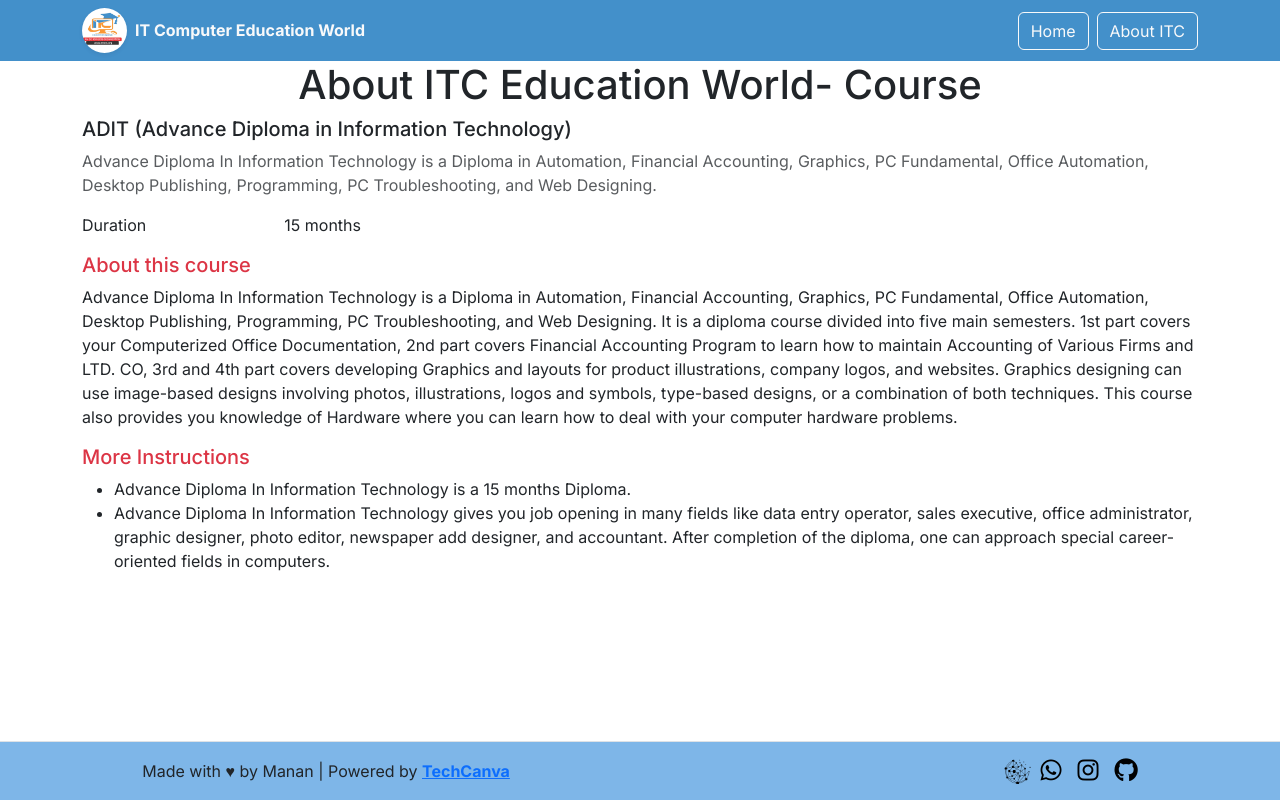
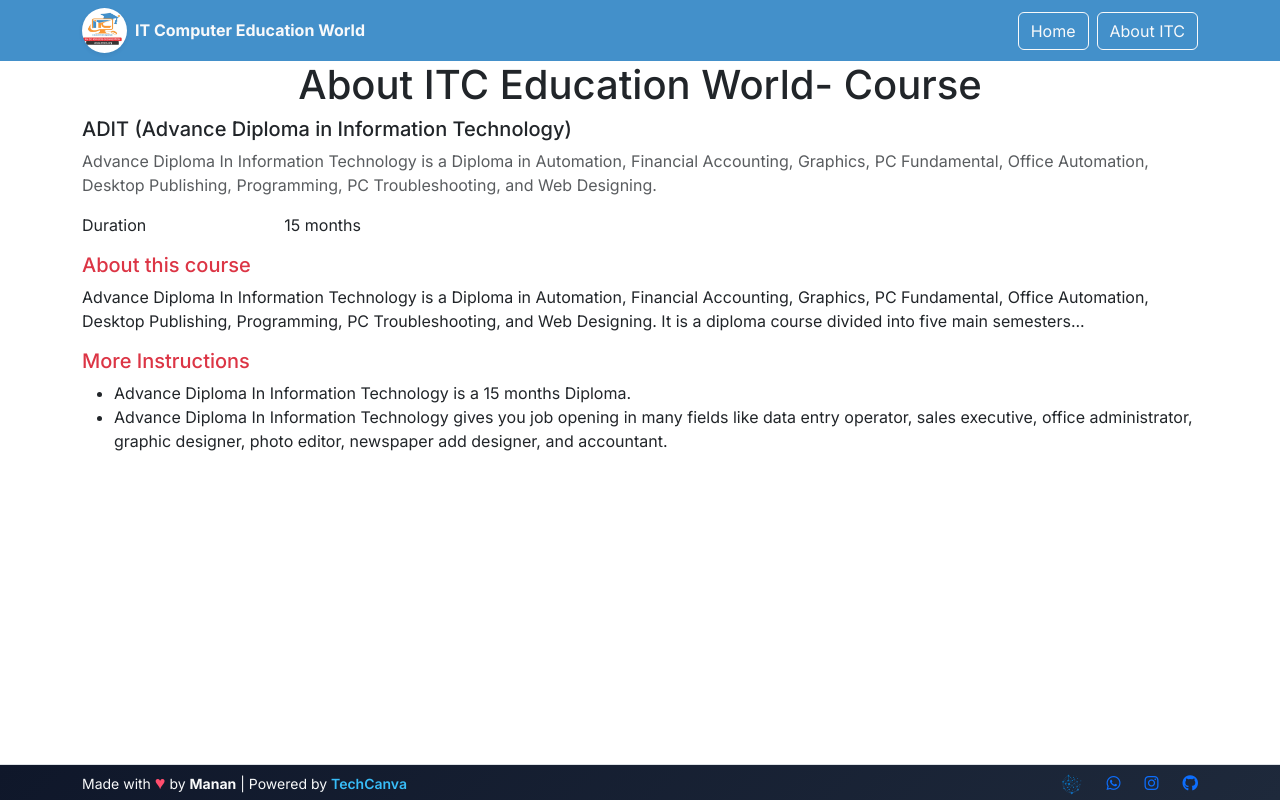
Before and after one commit to Manankumar6/ITCLG-Registration, a React (Create React App) app: page /about in a window 1280 px wide. Built offline with nearby package versions, Linux system fonts and the light colour scheme; no server answers.

Commit message:
renew server and do some minor changes

```diff
--- a/public/index.html
+++ b/public/index.html
@@ -32,7 +32,7 @@
       work correctly both with client-side routing and a non-root public URL.
       Learn how to configure a non-root public URL by running `npm run build`.
     -->
-  <title>ITCEW Learning Group</title>
+  <title>ITC Education World </title>
 </head>
 
 <body>
--- a/src/App.js
+++ b/src/App.js
@@ -7,15 +7,13 @@ import Home from './pages/home';
 import Footer from './components/Footer';
 import Signup from './pages/Signup';
 import Login from './pages/Login';
-
 import ProtectedRoute from './ProtectiveRoute/ProtectRoute';
-
 import PromoteAdmin from './components/PromoteAdmin';
 import About from './pages/About';
 import Dashboard from './pages/Dashboard';
 import StudentRecord from './pages/StudentRecord';
 import UserRecord from './pages/UserRecord';
-import Warning from './pages/Warning';
+import StudentData from './pages/StudentData';
 
 
 function App() {
@@ -35,9 +33,7 @@ function App() {
           </Route>
         </Route>
         <Route path="/initial-admin" element={<PromoteAdmin />} />
-
-
-        <Route path='/' element={<Warning />} />
+        <Route path='/' element={<StudentData />} />
         <Route path='/about' element={<About />} />
         <Route path='/signup' element={<Signup />} />
         <Route path='/login' element={<Login />} />
--- a/src/components/Footer.jsx
+++ b/src/components/Footer.jsx
@@ -1,25 +1,71 @@
-import React from 'react'
-import { Link, NavLink } from 'react-router-dom'
+import { Link } from "react-router-dom";
 
 const Footer = () => {
   return (
-    <div>
-       <footer className="d-flex flex-wrap justify-content-evenly align-items-center py-3 border-top position-fixed w-100 bottom-0" style={{background:"#7EB6E8"}}>
-        <div className="col-md-4 d-flex align-items-center">
+    <footer
+      className="w-100 border-top position-fixed bottom-0"
+      style={{
+        background: "linear-gradient(135deg,#0f172a,#1e293b)",
+        backdropFilter: "blur(10px)",
+        zIndex: 1000,
+      }}
+    >
+      <div className="container py-1">
+        <div className="d-flex flex-column flex-md-row justify-content-between align-items-center gap-3">
 
-          <p className="text-dark p-0 m-0 fs-6">Made with ♥ by Manan | Powered by <span><strong><NavLink to={'https://techcanva.in'} target='_blank'>TechCanva</NavLink></strong></span> </p>
+          {/* Left Side */}
+          <div className="text-light small text-center text-md-start">
+            Made with{" "}
+            <span style={{ color: "#ff4d6d", fontSize: "18px" }}>♥</span>{" "}
+            by <strong>Manan</strong> | Powered by{" "}
+            <Link
+              to="https://techcanva.in"
+              target="_blank"
+              style={{
+                color: "#38bdf8",
+                textDecoration: "none",
+                fontWeight: "600",
+              }}
+            >
+              TechCanva
+            </Link>
+          </div>
+
+          {/* Right Side Icons */}
+          <div className="d-flex align-items-center gap-4">
+            <Link to="https://techcanva.in" target="_blank">
+              <img
+                src="/image/techcanva.png"
+                alt="TechCanva"
+                style={{
+                  width: "22px",
+                  height: "22px",
+                  borderRadius: "6px",
+                  transition: "transform 0.3s",
+                }}
+                className="footer-icon"
+              />
+            </Link>
+
+            <Link to="https://wa.me/qr/CE2NQOCPJFHBM1" target="_blank">
+              <i className="fa-brands fa-whatsapp footer-social"></i>
+            </Link>
+
+            <Link
+              to="https://www.instagram.com/manankumar_06/"
+              target="_blank"
+            >
+              <i className="fa-brands fa-instagram footer-social"></i>
+            </Link>
+
+            <Link to="https://github.com/Manankumar6/" target="_blank">
+              <i className="fa-brands fa-github footer-social"></i>
+            </Link>
+          </div>
         </div>
+      </div>
+    </footer>
+  );
+};
 
-        <ul className="nav col-md-4 justify-content-end list-unstyled d-flex text-dark">
-
-          <li className="ms-3"><Link to='https://techcanva.in' target='_blank'><img src="/image/techcanva.png" alt="logotechcanva" className="icon-img" /></Link></li>
-          <li className="ms-2"><Link to='https://wa.me/qr/CE2NQOCPJFHBM1' target='_blank'><i className="fa-brands fa-whatsapp fa-xl" style={{ color: "#000" }}></i></Link></li>
-          <li className="ms-3"><Link to='https://www.instagram.com/manankumar_06/?r=nametag' target='_blank'><i className="fa-brands fa-instagram fa-xl" style={{ color: "#000" }}></i></Link></li>
-          <li className="ms-3"><Link to='https://github.com/Manankumar6/' target='_blank'><i className="fa-brands fa-github fa-xl" style={{ color: "#000" }}></i></Link></li>
-        </ul>
-      </footer>
-    </div>
-  )
-}
-
-export default Footer
+export default Footer;
--- a/src/components/Navbar.jsx
+++ b/src/components/Navbar.jsx
@@ -1,4 +1,4 @@
-import React from 'react';
+
 import { NavLink } from 'react-router-dom';
 import { useAuth } from '../Context/Auth';
 
--- a/src/index.js
+++ b/src/index.js
@@ -1,4 +1,4 @@
-import React from 'react';
+
 import ReactDOM from 'react-dom/client';
 import { BrowserRouter } from "react-router-dom";
 import './index.css';
--- a/src/pages/About.jsx
+++ b/src/pages/About.jsx
@@ -1,26 +1,45 @@
-import React from 'react'
-
 const About = () => {
   return (
-    <div className='container' >
+    <div className='container pb-5 mb-5'>
       <h1 className='text-center'>About ITC Education World- Course</h1>
+
       <h5>ADIT (Advance Diploma in Information Technology)</h5>
-        <p className='text-muted'>Advance Diploma In Information Technology is a Diploma in Automation, Financial Accounting, Graphics, PC Fundamental, Office Automation, Desktop Publishing, Programming, PC Troubleshooting, and Web Designing.</p>
+
+      <p className='text-muted'>
+        Advance Diploma In Information Technology is a Diploma in Automation,
+        Financial Accounting, Graphics, PC Fundamental, Office Automation,
+        Desktop Publishing, Programming, PC Troubleshooting, and Web Designing.
+      </p>
+
       <div className="d-flex justify-content-between w-25">
-            <p> Duration</p>
-            <p> 	 15 months</p>
+        <p>Duration</p>
+        <p>15 months</p>
       </div>
+
       <h5 className='text-danger'>About this course</h5>
-        <p>Advance Diploma In Information Technology is a Diploma in Automation, Financial Accounting, Graphics, PC Fundamental, Office Automation, Desktop Publishing, Programming, PC Troubleshooting, and Web Designing. It is a diploma course divided into five main semesters. 1st part covers your Computerized Office Documentation, 2nd part covers Financial Accounting Program to learn how to maintain Accounting of Various Firms and LTD. CO, 3rd and 4th part covers developing Graphics and layouts for product illustrations, company logos, and websites. Graphics designing can use image-based designs involving photos, illustrations, logos and symbols, type-based designs, or a combination of both techniques. This course also provides you knowledge of Hardware where you can learn how to deal with your computer hardware problems.</p>
+
+      <p>
+        Advance Diploma In Information Technology is a Diploma in Automation,
+        Financial Accounting, Graphics, PC Fundamental, Office Automation,
+        Desktop Publishing, Programming, PC Troubleshooting, and Web Designing.
+        It is a diploma course divided into five main semesters...
+      </p>
 
       <h5 className='text-danger'>More Instructions</h5>
+
       <ul>
-            <li>Advance Diploma In Information Technology is a 15 months Diploma.</li>
-            <li>Advance Diploma In Information Technology gives you job opening in many fields like data entry operator, sales executive, office administrator, graphic designer, photo editor, newspaper add designer, and accountant. After completion of the diploma, one can approach special career-oriented fields in computers.</li>
+        <li>
+          Advance Diploma In Information Technology is a 15 months Diploma.
+        </li>
+        <li>
+          Advance Diploma In Information Technology gives you job opening in
+          many fields like data entry operator, sales executive, office
+          administrator, graphic designer, photo editor, newspaper add
+          designer, and accountant.
+        </li>
       </ul>
+    </div>
+  );
+};
 
-    </div>
-  )
-}
-
-export default About
+export default About;
--- a/src/pages/StudentRecord.jsx
+++ b/src/pages/StudentRecord.jsx
@@ -7,8 +7,9 @@ const StudentRecord = () => {
     const [loading, setLoading] = useState(true); // State to manage loading state
     const [error, setError] = useState(null); // State to handle errors
     const [searchQuery, setSearchQuery] = useState(''); // State for the search query
+
+    const URL = process.env.REACT_APP_API_URL;
     useEffect(() => {
-  const URL = process.env.REACT_APP_API_URL;
 
         const fetchStudents = async () => {
             try {
--- a/src/pages/home.jsx
+++ b/src/pages/home.jsx
@@ -16,19 +16,33 @@ const Home = () => {
         image: ""
     })
 
+    const isFormValid = () => {
+        return (
+            data.card.trim() !== "" &&
+            data.name.trim() !== "" &&
+            data.session.trim() !== "" &&
+            data.fname.trim() !== "" &&
+            data.address.trim() !== "" &&
+            data.city.trim() !== "" &&
+            data.state.trim() !== "" &&
+            data.course.trim() !== ""
+        );
+    };
+
     const fileInputRef = useRef(null);
 
     useEffect(() => {
-
-        const isFormVaild = Object.values(data).every(value => value.trim() !== "")
-
-        setAllowimg(isFormVaild)
-
-    }, [data])
+        setAllowimg(isFormValid());
+    }, [data]);
 
 
     const uploadImgae = (e) => {
+        if (!isFormValid()) {
+            toast.error("Please fill all fields before uploading image");
+            return;
+        }
         const file = e.target.files[0]
+          if (!file) return;
 
         if (file) {
             const fileSizeKB = file.size / 1024
```
Lines whose indentation alone changed are shown as unchanged.
